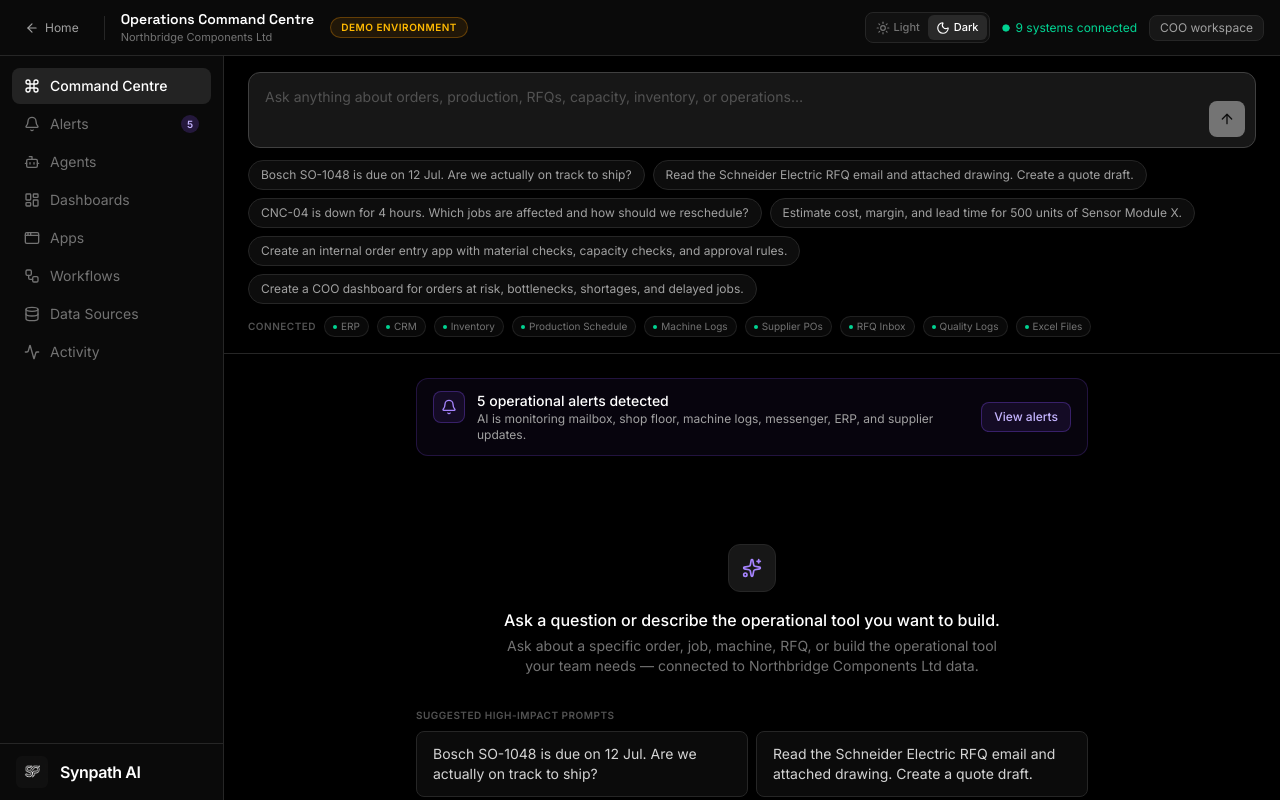
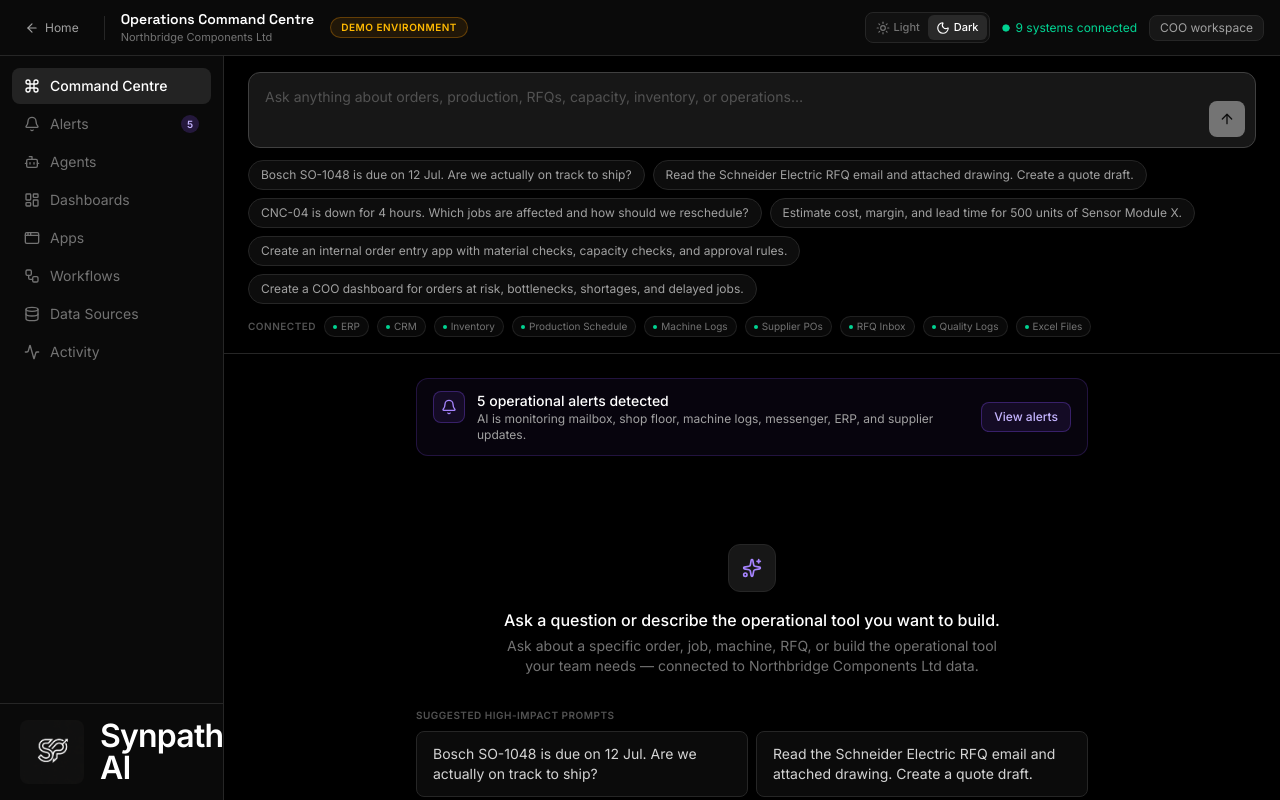
Before and after one commit to YukiC0804/trysynpath, a React (Vite) app: page / in a window 1280 px wide. Built offline with nearby package versions, Linux system fonts and the light colour scheme.

Commit message:
Double Synpath AI logo and label size
Co-authored-by: YukiC0804 <YukiC0804@users.noreply.github.com>

```diff
--- a/src/components/demo/DemoCommandCentre.tsx
+++ b/src/components/demo/DemoCommandCentre.tsx
@@ -153,15 +153,15 @@ export function DemoCommandCentre() {
             </motion.div>
           </AnimatePresence>
 
-          <div className="pointer-events-none absolute bottom-3 left-3 flex items-center gap-2.5 md:hidden">
-            <div className="h-7 w-7 shrink-0 overflow-hidden rounded-md">
+          <div className="pointer-events-none absolute bottom-4 left-4 flex items-center gap-3 md:hidden">
+            <div className="h-14 w-14 shrink-0 overflow-hidden rounded-lg">
               <img
                 src={SYNPATH_LOGO_SRC}
                 alt=""
                 className="h-full w-full object-cover object-left"
               />
             </div>
-            <span className="text-sm font-semibold tracking-tight text-white">Synpath AI</span>
+            <span className="text-[1.75rem] font-semibold leading-none tracking-tight text-white">Synpath AI</span>
           </div>
         </div>
       </div>
--- a/src/components/demo/workspace/WorkspaceSidebar.tsx
+++ b/src/components/demo/workspace/WorkspaceSidebar.tsx
@@ -87,16 +87,16 @@ export function WorkspaceSidebar({
         </div>
       )}
 
-      <div className="mt-auto border-t border-neutral-800 p-3">
-        <div className="flex items-center gap-3 px-1">
-          <div className="h-8 w-8 shrink-0 overflow-hidden rounded-md">
+      <div className="mt-auto border-t border-neutral-800 p-4">
+        <div className="flex items-center gap-4 px-1">
+          <div className="h-16 w-16 shrink-0 overflow-hidden rounded-lg">
             <img
               src={SYNPATH_LOGO_SRC}
               alt=""
               className="h-full w-full object-cover object-left"
             />
           </div>
-          <span className="text-base font-semibold tracking-tight text-white">Synpath AI</span>
+          <span className="text-[2rem] font-semibold leading-none tracking-tight text-white">Synpath AI</span>
         </div>
       </div>
     </aside>
```
